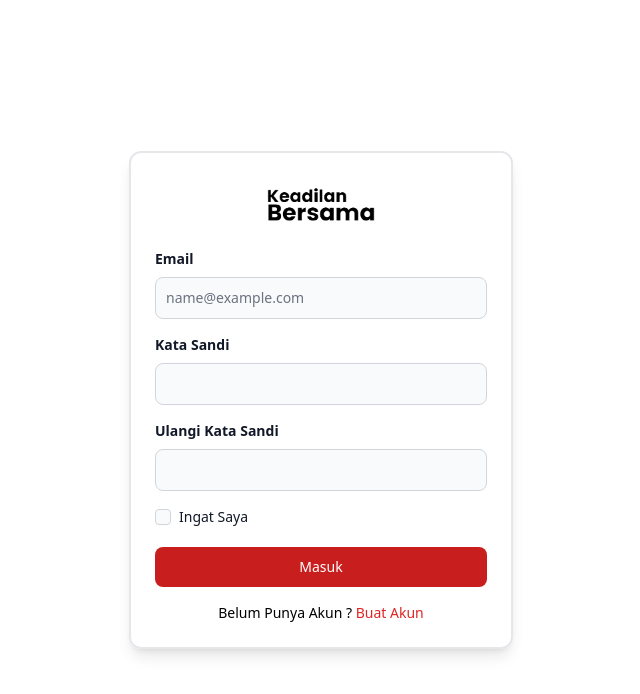
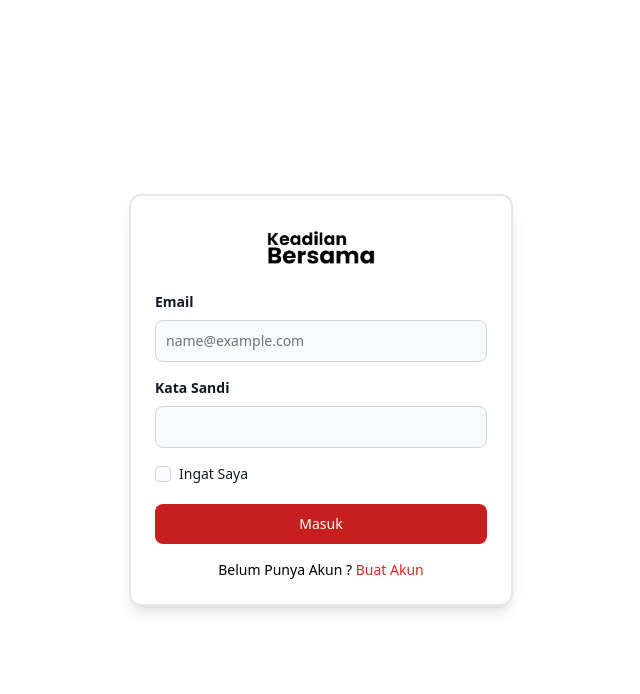
Before and after one commit to ckckckcz/Hackthon-JTI, a React (Vite) app in the folder Client/: page /Login in a window 1280 px wide. Shown: the top 694 px of the page, without its empty margins (319-959 px from the left). Built offline with nearby package versions, Linux system fonts and the light colour scheme.

Commit message:
update: link

```diff
--- a/Client/src/views/auth/Login.tsx
+++ b/Client/src/views/auth/Login.tsx
@@ -1,5 +1,5 @@
 import keadilanBersama from "../../assets/img/keadilanBersama.png";
-export default function Login() {
+export default function Register() {
   return (
     <div className="flex items-center justify-center min-h-screen bg-background">
       <div className="bg-card border-2 border-gray-200 rounded-xl shadow-lg p-6 w-96">
@@ -32,18 +32,6 @@ export default function Login() {
               required
             />
           </div>
-          <div className="mb-4">
-            <label htmlFor="password" className="block mb-2 text-sm font-bold text-gray-900 dark:text-white">
-              Ulangi Kata Sandi
-            </label>
-            <input
-              type="password"
-              id="password"
-              aria-describedby="helper-text-explanation"
-              className="bg-gray-50 border border-gray-300 text-gray-900 text-sm rounded-lg focus:ring-red-500 focus:border-red-500 block w-full p-2.5  dark:bg-gray-700 dark:border-gray-600 dark:placeholder-gray-400 dark:text-white dark:focus:ring-red-500 dark:focus:border-red-500"
-              required
-            />
-          </div>
           <div className="flex items-start mb-5">
             <div className="flex items-center h-5">
               <input
@@ -67,7 +55,7 @@ export default function Login() {
         </form>
         <p className="mt-4 text-sm text-muted-foreground text-center">
           Belum Punya Akun ?{" "}
-          <a href="/daftar" className="text-primary hover:underline font-medium text-red-600">
+          <a href="#" className="text-primary hover:underline font-medium text-red-600">
             Buat Akun
           </a>
         </p>
--- a/Client/src/views/auth/Register.tsx
+++ b/Client/src/views/auth/Register.tsx
@@ -1,5 +1,5 @@
 import keadilanBersama from "../../assets/img/keadilanBersama.png";
-export default function Register() {
+export default function Login() {
   return (
     <div className="flex items-center justify-center min-h-screen bg-background">
       <div className="bg-card border-2 border-gray-200 rounded-xl shadow-lg p-6 w-96">
@@ -32,6 +32,18 @@ export default function Register() {
               required
             />
           </div>
+          <div className="mb-4">
+            <label htmlFor="password" className="block mb-2 text-sm font-bold text-gray-900 dark:text-white">
+              Ulangi Kata Sandi
+            </label>
+            <input
+              type="password"
+              id="password"
+              aria-describedby="helper-text-explanation"
+              className="bg-gray-50 border border-gray-300 text-gray-900 text-sm rounded-lg focus:ring-red-500 focus:border-red-500 block w-full p-2.5  dark:bg-gray-700 dark:border-gray-600 dark:placeholder-gray-400 dark:text-white dark:focus:ring-red-500 dark:focus:border-red-500"
+              required
+            />
+          </div>
           <div className="flex items-start mb-5">
             <div className="flex items-center h-5">
               <input
@@ -55,7 +67,7 @@ export default function Register() {
         </form>
         <p className="mt-4 text-sm text-muted-foreground text-center">
           Belum Punya Akun ?{" "}
-          <a href="#" className="text-primary hover:underline font-medium text-red-600">
+          <a href="/daftar" className="text-primary hover:underline font-medium text-red-600">
             Buat Akun
           </a>
         </p>
```
Also changed, not shown: Client/src/main.tsx (+5 -5 lines).
